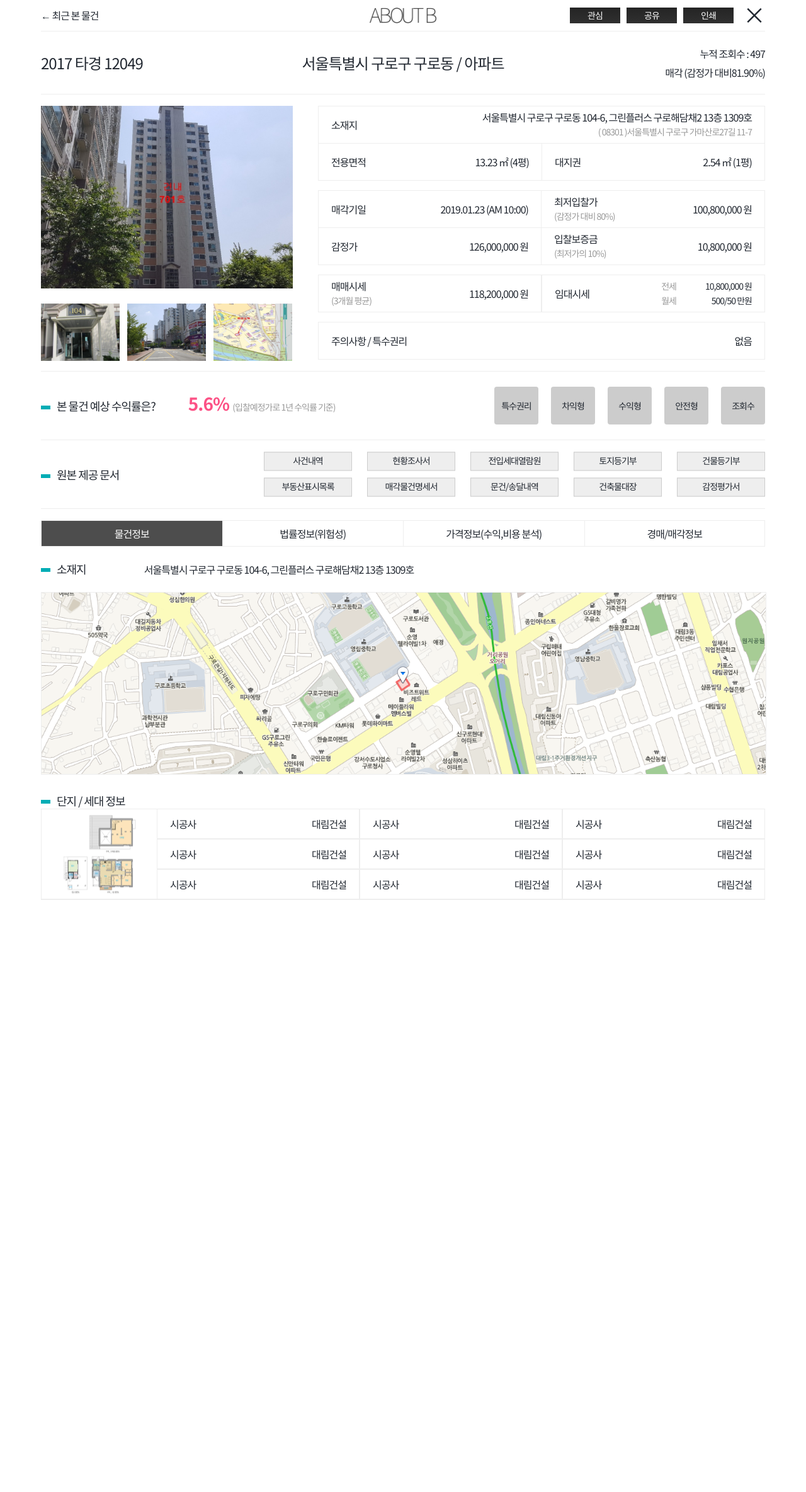
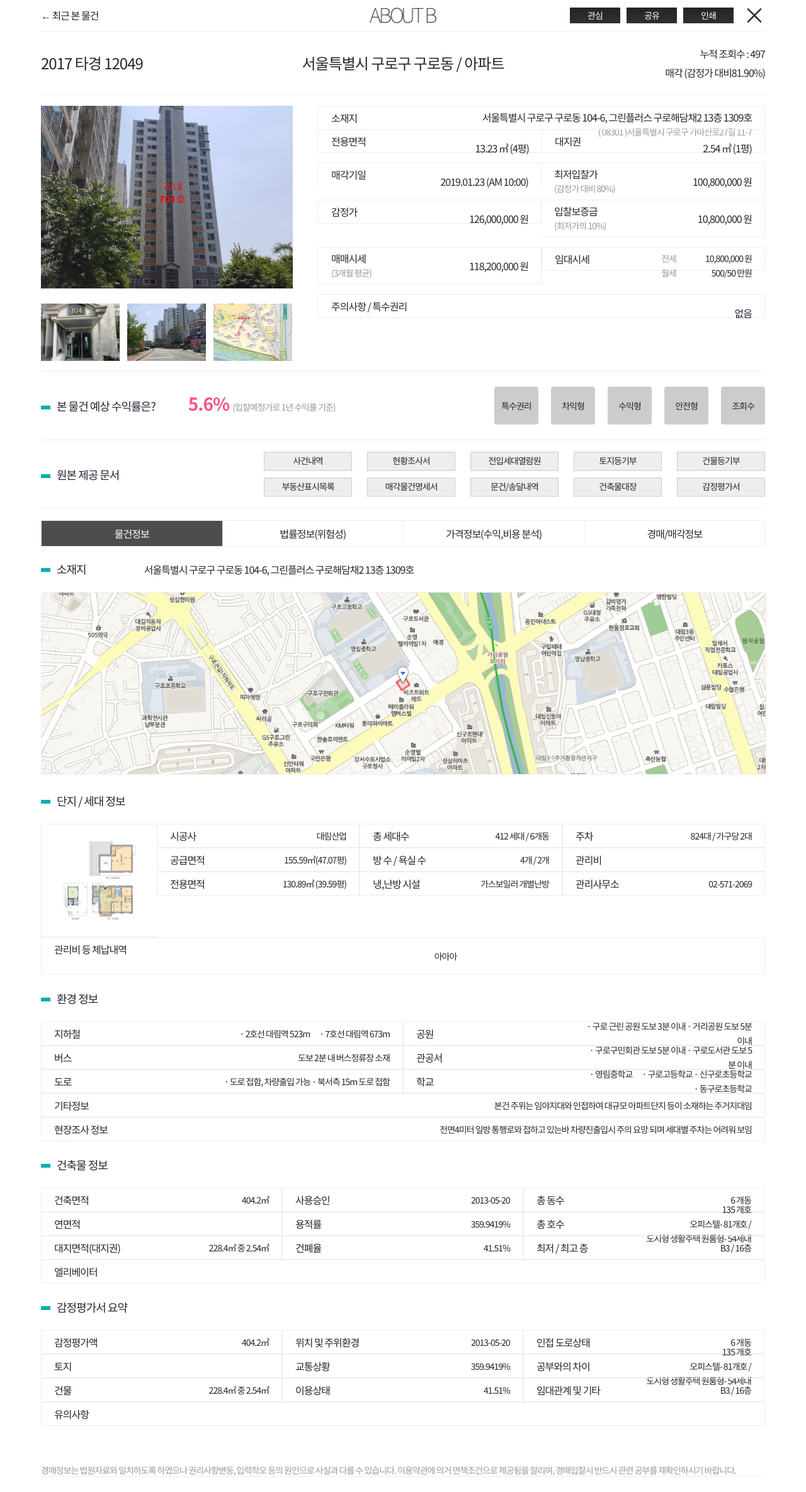
Before and after one commit to nhj048/01_MVP, a PHP site: page /ca_view.html in a window 1280 px wide. Shown: the whole page at 63% size. Before the commit the page ends 1429 px from the top, so only its background shows below. Run offline with PHP 8.4, Linux system fonts and the light colour scheme.

Commit message:
수정중

```diff
--- a/mvp/ca_view.html
+++ b/mvp/ca_view.html
@@ -8,6 +8,7 @@
 <script src="js/jquery-ui.js"></script>
 <script src="js/common.js"></script>
 <script src="js/linksys.js"></script>
+<script src="js/ca_view.js"></script>
 
 <title>About B - ca_view</title>
 </head>
@@ -56,50 +57,50 @@
 			</div>
 			<div class="ca-main-right">
 				<ul class="ca-main-1st">
-					<li class="ca-main-full">
+					<li class="ca-full">
 						<span class="ca-main-tit">소재지</span>
 						<span class="ca-main-txt two">서울특별시 구로구 구로동 104-6, 그린플러스 구로해담채2 13층 1309호<br><span class="blur">( 08301 )서울특별시 구로구 가마산로27길 11-7</span></span>
 					</li>
-					<li class="ca-main-half">
+					<li class="ca-half">
 						<span class="ca-main-tit">전용면적</span>
 						<span class="ca-main-txt">13.23 ㎡ (4평)</span>
 					</li>
-					<li class="ca-main-half">
+					<li class="ca-half">
 						<span class="ca-main-tit">대지권</span>
 						<span class="ca-main-txt">2.54 ㎡ (1평)</span>
 					</li>
 				</ul>
 				<ul class="ca-main-2nd">
-					<li class="ca-main-half">
+					<li class="ca-half">
 						<span class="ca-main-tit">매각기일</span>
 						<span class="ca-main-txt">2019.01.23 (AM 10:00)</span>
 					</li>
-					<li class="ca-main-half">
+					<li class="ca-half">
 						<span class="ca-main-tit two">최저입찰가<br><span class="blur">(감정가 대비 80%)</span></span>
 						<span class="ca-main-txt">100,800,000 원</span>
 					</li>
-					<li class="ca-main-half">
+					<li class="ca-half">
 						<span class="ca-main-tit">감정가</span>
 						<span class="ca-main-txt">126,000,000 원</span>
 					</li>
-					<li class="ca-main-half">
+					<li class="ca-half">
 						<span class="ca-main-tit two">입찰보증금<br><span class="blur">(최저가의 10%)</span></span>
 						<span class="ca-main-txt">10,800,000 원</span>
 					</li>
 				</ul>
 				<ul class="ca-main-3rd">
-					<li class="ca-main-half">
+					<li class="ca-half">
 						<span class="ca-main-tit two">매매시세<br><span class="blur">(3개월 평균)</span></span>
 						<span class="ca-main-txt">118,200,000 원</span>
 					</li>
-					<li class="ca-main-half">
+					<li class="ca-half">
 						<span class="ca-main-tit">임대시세</span>
 						<span class="ca-main-txt two">전세<br><span class="blur">월세</span></span>
 						<span class="ca-main-txt two">10,800,000 원<br><span class="blur">500/50 만원</span></span>
 					</li>
 				</ul>
 				<ul class="ca-main-4th">
-					<li class="ca-main-full">
+					<li class="ca-full">
 						<span class="ca-main-tit">주의사항 / 특수권리</span>
 						<span class="ca-main-txt">없음</span>
 					</li>
@@ -151,55 +152,185 @@
 	<section id="ca-tab-cont">
 		<div class="ca-inbox">
 			<div class="ca-mulgun">
-				<div class="ca-tab-cont-sojaejiBox">
+				<div class="ca-tab-cont-sojaejiBox ca-pos-box">
 					<span class="ca-big-tit">소재지</span>
 					<span class="ca-tab-cont-sojaeji">서울특별시 구로구 구로동 104-6, 그린플러스 구로해담채2 13층 1309호</span>
 					<div class="ca-map marginBox"><img src="images/map.png" alt="지도"></div>
 				</div>
-				<div class="ca-tab-cont-danjiBox marginBox">
+				<div class="ca-tab-cont-danjiBox marginBox ca-pos-box">
 					<span class="ca-big-tit">단지 / 세대 정보</span>
-					<ul class="ca-tab-cont-danji">
+					<ul class="ca-tab-cont-danji marginBox ca-full-box">
 						<li>
 							<img src="images/danji.png" alt="단지사진" class="ca-danji-img">
 						</li>
 						<li>
 							<span class="ca-main-tit">시공사</span>
-							<span class="ca-main-txt">대림건설</span>
+							<span class="ca-cont-txt">대림산업</span>
 						</li>
 						<li>
-							<span class="ca-main-tit">시공사</span>
-							<span class="ca-main-txt">대림건설</span>
+							<span class="ca-main-tit">총 세대수</span>
+							<span class="ca-cont-txt">412 세대 / 6개동</span>
 						</li>
 						<li>
-							<span class="ca-main-tit">시공사</span>
-							<span class="ca-main-txt">대림건설</span>
+							<span class="ca-main-tit">주차</span>
+							<span class="ca-cont-txt">824대 / 가구당 2대</span>
 						</li>
 						<li>
-							<span class="ca-main-tit">시공사</span>
-							<span class="ca-main-txt">대림건설</span>
+							<span class="ca-main-tit">공급면적</span>
+							<span class="ca-cont-txt">155.59㎡(47.07평)</span>
 						</li>
 						<li>
-							<span class="ca-main-tit">시공사</span>
-							<span class="ca-main-txt">대림건설</span>
+							<span class="ca-main-tit">방 수 / 욕실 수</span>
+							<span class="ca-cont-txt">4개 / 2개</span>
 						</li>
 						<li>
-							<span class="ca-main-tit">시공사</span>
-							<span class="ca-main-txt">대림건설</span>
+							<span class="ca-main-tit">관리비</span>
+							<span class="ca-cont-txt"></span>
 						</li>
 						<li>
-							<span class="ca-main-tit">시공사</span>
-							<span class="ca-main-txt">대림건설</span>
+							<span class="ca-main-tit">전용면적</span>
+							<span class="ca-cont-txt">130.89㎡ (39.59평)</span>
 						</li>
 						<li>
-							<span class="ca-main-tit">시공사</span>
-							<span class="ca-main-txt">대림건설</span>
+							<span class="ca-main-tit">냉,난방 시설</span>
+							<span class="ca-cont-txt">가스보일러 개별난방</span>
 						</li>
 						<li>
-							<span class="ca-main-tit">시공사</span>
-							<span class="ca-main-txt">대림건설</span>
+							<span class="ca-main-tit">관리사무소</span>
+							<span class="ca-cont-txt">02-571-2069</span>
+						</li>
+						<li>
+							<span class="ca-main-tit">관리비 등 체납내역</span>
+							<span class="ca-cont-center-txt">아아아</span>
 						</li>
 					</ul>
 				</div>
+				<div class="ca-tab-cont-envirBox marginBox ca-pos-box">
+					<span class="ca-big-tit">환경 정보</span>
+					<ul class="ca-tab-cont-envir marginBox autoH ca-full-box">
+						<li class="ca-half">
+							<span class="ca-main-tit">지하철</span>
+							<span class="ca-cont-txt">· 2호선 대림역 523m 　· 7호선 대림역 673m</span>
+						</li>
+						<li class="ca-half">
+							<span class="ca-main-tit">공원</span>
+							<span class="ca-cont-txt two">· 구로 근린 공원 도보 3분 이내 · 거리공원 도보 5분 이내</span>
+						</li>
+						<li class="ca-half">
+							<span class="ca-main-tit">버스</span>
+							<span class="ca-cont-txt">도보 2분 내 버스정류장 소재</span>
+						</li>
+						<li class="ca-half">
+							<span class="ca-main-tit">관공서</span>
+							<span class="ca-cont-txt two">· 구로구민회관 도보 5분 이내 · 구로도서관 도보 5분 이내</span>
+						</li>
+						<li class="ca-half">
+							<span class="ca-main-tit">도로</span>
+							<span class="ca-cont-txt two">· 도로 접함, 차량출입 가능 · 북서측 15m 도로 접함</span>
+						</li>
+						<li class="ca-half">
+							<span class="ca-main-tit">학교</span>
+							<span class="ca-cont-txt two">· 영림중학교 　· 구로고등학교 · 신구로초등학교 · 동구로초등학교</span>
+						</li>
+						<li class="ca-full">
+							<span class="ca-main-tit">기타정보</span>
+							<span class="ca-cont-txt">본건 주위는 임야지대와 인접하여 대규모 아파트단지 등이 소재하는 주거지대임</span>
+						</li>
+						<li class="ca-full">
+							<span class="ca-main-tit">현장조사 정보</span>
+							<span class="ca-cont-txt">전면4미터 일방 통행로와 접하고 있는바 차량진출입시 주의 요망 되며 세대별 주차는 어려워 보임</span>
+						</li>
+					</ul>
+				</div>
+				<div class="ca-tab-cont-buildInfoBox marginBox ca-pos-box">
+					<span class="ca-big-tit">건축물 정보</span>
+					<ul class="ca-tab-cont-buildInfo marginBox autoH ca-full-box">
+						<li class="ca-third">
+							<span class="ca-main-tit">건축면적</span>
+							<span class="ca-cont-txt">404.2㎡</span>
+						</li>
+						<li class="ca-third">
+							<span class="ca-main-tit">사용승인</span>
+							<span class="ca-cont-txt">2013-05-20</span>
+						</li>
+						<li class="ca-third">
+							<span class="ca-main-tit">총 동수</span>
+							<span class="ca-cont-txt">6 개동</span>
+						</li>
+						<li class="ca-third">
+							<span class="ca-main-tit">연면적</span>
+							<span class="ca-cont-txt"></span>
+						</li>
+						<li class="ca-third">
+							<span class="ca-main-tit">용적률</span>
+							<span class="ca-cont-txt">359.9419%</span>
+						</li>
+						<li class="ca-third">
+							<span class="ca-main-tit">총 호수</span>
+							<span class="ca-cont-txt two">135 개호<br>오피스텔- 81개호 /<br>도시형 생활주택 원룸형- 54세대</span>
+						</li>
+						<li class="ca-third">
+							<span class="ca-main-tit">대지면적(대지권)</span>
+							<span class="ca-cont-txt">228.4㎡ 중 2.54㎡</span>
+						</li>
+						<li class="ca-third">
+							<span class="ca-main-tit">건폐율</span>
+							<span class="ca-cont-txt">41.51%</span>
+						</li>
+						<li class="ca-third">
+							<span class="ca-main-tit">최저 / 최고 층</span>
+							<span class="ca-cont-txt">B3 / 16층</span>
+						</li>
+						<li class="ca-full">
+							<span class="ca-main-tit">엘리베이터</span>
+						</li>
+					</ul>
+				</div>
+				<div class="ca-tab-cont-gamjeongBox marginBox ca-pos-box">
+					<span class="ca-big-tit">감정평가서 요약</span>
+					<ul class="ca-tab-cont-gamjeong marginBox autoH ca-full-box">
+						<li class="ca-third">
+							<span class="ca-main-tit">감정평가액</span>
+							<span class="ca-cont-txt">404.2㎡</span>
+						</li>
+						<li class="ca-third">
+							<span class="ca-main-tit">위치 및 주위환경</span>
+							<span class="ca-cont-txt">2013-05-20</span>
+						</li>
+						<li class="ca-third">
+							<span class="ca-main-tit">인접 도로상태</span>
+							<span class="ca-cont-txt">6 개동</span>
+						</li>
+						<li class="ca-third">
+							<span class="ca-main-tit">토지</span>
+							<span class="ca-cont-txt"></span>
+						</li>
+						<li class="ca-third">
+							<span class="ca-main-tit">교통상황</span>
+							<span class="ca-cont-txt">359.9419%</span>
+						</li>
+						<li class="ca-third">
+							<span class="ca-main-tit">공부와의 차이</span>
+							<span class="ca-cont-txt two">135 개호<br>오피스텔- 81개호 /<br>도시형 생활주택 원룸형- 54세대</span>
+						</li>
+						<li class="ca-third">
+							<span class="ca-main-tit">건물</span>
+							<span class="ca-cont-txt">228.4㎡ 중 2.54㎡</span>
+						</li>
+						<li class="ca-third">
+							<span class="ca-main-tit">이용상태</span>
+							<span class="ca-cont-txt">41.51%</span>
+						</li>
+						<li class="ca-third">
+							<span class="ca-main-tit">임대관계 및 기타</span>
+							<span class="ca-cont-txt">B3 / 16층</span>
+						</li>
+						<li class="ca-full">
+							<span class="ca-main-tit">유의사항</span>
+						</li>
+					</ul>
+				</div>
+				<p class="ca-notice">경매정보는 법원자료와 일치하도록 하였으나 권리사항변동, 입력착오 등의 원인으로 사실과 다를 수 있습니다. 이용약관에 의거 면책조건으로 제공됨을 알리며, 경매입찰시 반드시 관련 공부를 재확인하시기 바랍니다.</p>
 			</div>
 		</div>
 	</section>
--- a/mvp/css/ca_view.css
+++ b/mvp/css/ca_view.css
@@ -4,6 +4,15 @@
 @import url(GDbg.css);
 @import url(GDset.css);
 
+.ca-pos-box{
+	position: relative;
+}
+.ca-full-box{
+	width: 100%;
+}
+.ca-full-box>li{
+	border: 1px solid #eee;
+}
 .ca-inbox{
 	position: relative;
 	width: 1150px;
@@ -12,6 +21,9 @@
 	margin: 0 auto;
 	box-sizing: border-box;
 	border-bottom: 1px solid #eee;
+}
+.marginBox{
+	margin-top: 24px;
 }
 .big{
 	font-size: 24px;
@@ -23,7 +35,7 @@
 	font-weight: 500;
 	float: left;
 	padding-left: 20px;
-	line-height: 46px;
+	/*line-height: 46px;*/
 }
 .ca-main-txt{
 	position: absolute;
@@ -32,11 +44,34 @@
 	padding-right: 20px;
 	line-height: 46px;
 }
+.ca-cont-txt{
+	position: absolute;
+	text-align: right;
+	font-size: 14px;
+	top: 50%;
+	width: 50%;
+	right: 0;
+	transform: translateY(-50%);
+	padding-right: 20px;
+	/*line-height: 46px;*/
+}
+.ca-cont-center-txt{
+	line-height: 46px;
+	font-size: 14px;
+}
 .point{
 	font-weight: 500;
 }
 .two{
 	line-height: 23px;
+	/*text-align: right;*/
+}
+.twoleft{
+	text-align: left;
+	line-height: 23px;
+}
+.ca-max-width{
+	max-width: 940px;
 }
 .blur{
 	float: right;
@@ -48,6 +83,32 @@
 .blurtxt{
 	color: #999;
 }
+.autoH>li{
+	padding: 6px 0 6px 0;
+}
+.ca-full{
+	position: relative;
+	width: 100%;
+}
+.ca-half{
+	position: relative;
+	width: 50%;
+}
+.ca-third{
+	position: relative;
+	width: 33.3%;
+}
+.ca-big-tit::before{
+	content: "";
+	display: block;
+	position: absolute;
+	top: 12px;
+	left: 0;
+	width: 15px;
+	height: 6px;
+	background-color: #00adb5;
+}
+
 /* 헤더 */
 #ca-header{
 	height: 50px;
@@ -159,12 +220,6 @@
 .ca-main-right{
 	float: right;
 	width: 710px;
-}
-.ca-main-full{
-	width: 100%;
-}
-.ca-main-half{
-	width: 50%;
 }
 .ca-main-right li{
 	position: relative;
@@ -330,22 +385,7 @@
 	font-size: 16px;
 	margin-left: 90px;
 }
-.ca-tab-cont-sojaejiBox{
-	position: relative;
-}
-.ca-big-tit::before{
-	content: "";
-	display: block;
-	position: absolute;
-	top: 12px;
-	left: 0;
-	width: 15px;
-	height: 6px;
-	background-color: #00adb5;
-}
-.marginBox{
-	margin-top: 24px;
-}
+/* 단지,세대정보  */
 .ca-tab-cont-danjiBox{
 	position: relative;
 }
@@ -355,11 +395,12 @@
 .ca-tab-cont-danji>li{
 	position: relative;
 	width: 28%;
+	padding: 6px 0 6px 0;
 	border: 1px solid #eee;
 }
 .ca-tab-cont-danji>li:nth-child(1){
 	width: 16%;
-	height: 144px;
+	height: 180px;
 	border-right: none;
 }
 .ca-danji-img{
@@ -368,3 +409,15 @@
 	left: 50%;
 	transform: translate(-50%, -50%);
 }
+.ca-tab-cont-danji>li:last-child{
+	width: 100%;
+	text-align: center;
+}
+/* 환경정보 */
+
+/* 건축물 정보 */
+
+.ca-notice{
+	padding-top: 60px;
+	color: #999;
+}
```
Also changed, not shown: mvp/js/ca_view.js (added, +84 -0 lines).
